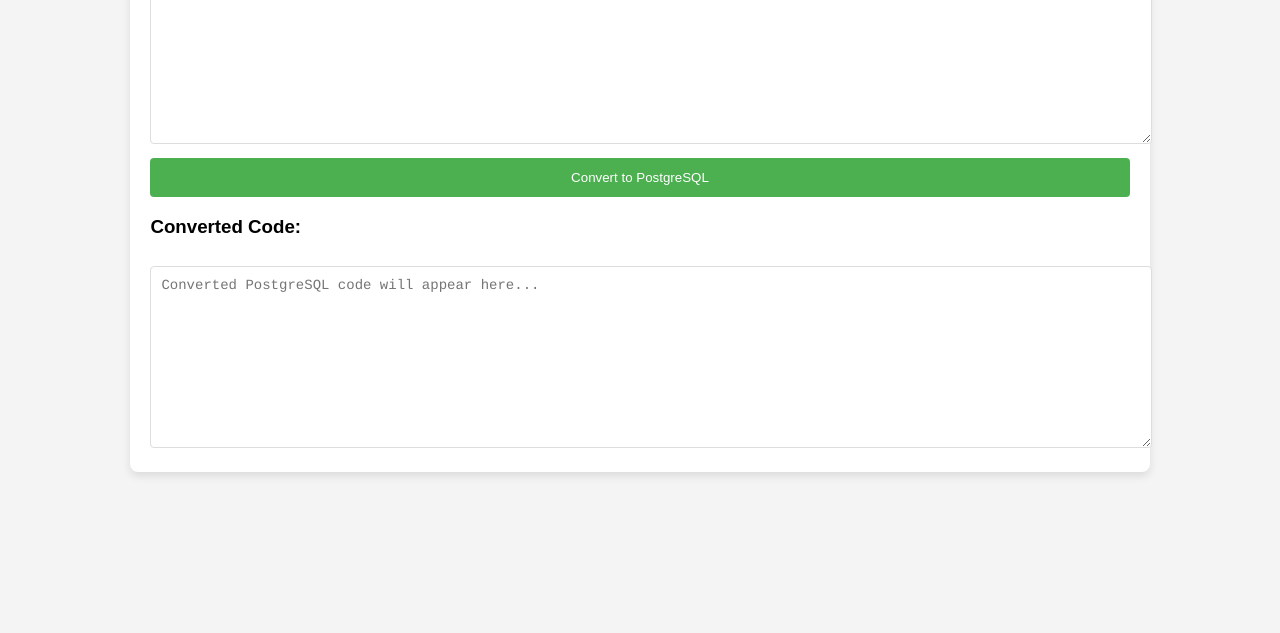
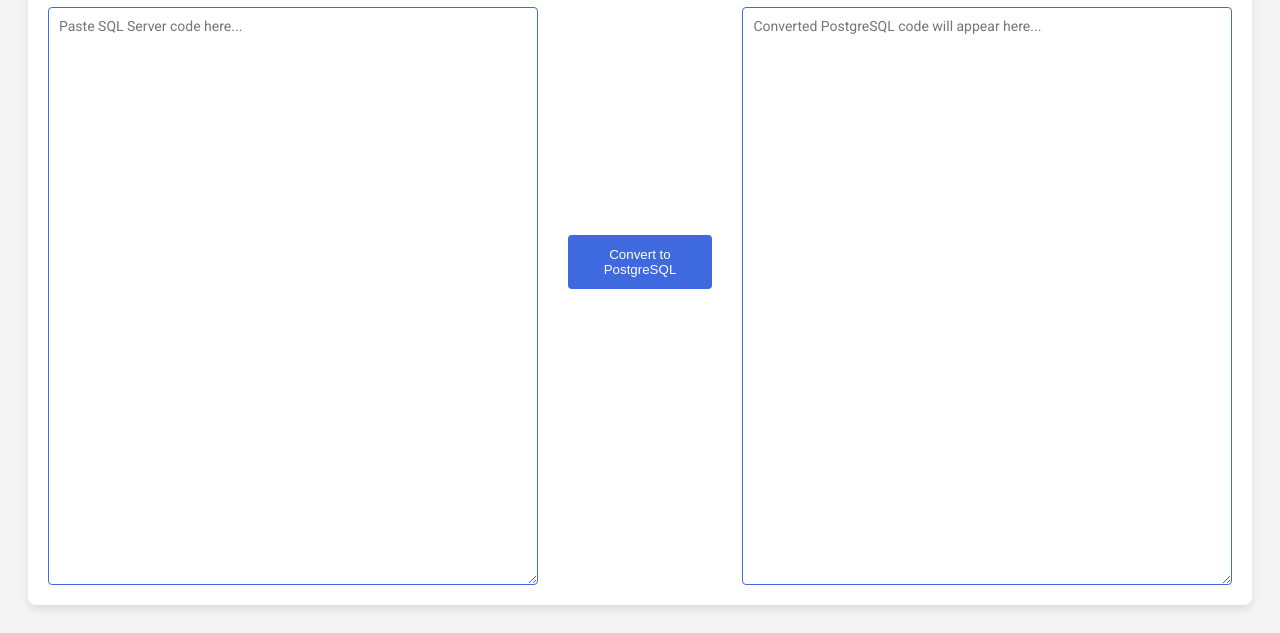
Before and after one commit to heno7/sqlServer2postgres, a plain HTML site: page index.html in a window 1280 px wide. Shown: the part 176-809 px from the top of the page. Drawn offline with Linux system fonts and the light colour scheme.

Commit message:
update ui

```diff
--- a/index.css
+++ b/index.css
@@ -1,37 +1,68 @@
+:root {
+  --main-color: rgb(62, 105, 223);
+  --main-color-hover: rgba(62, 105, 223, 0.8);
+}
+
 body {
-  font-family: Arial, sans-serif;
+  font-family: Roboto, sans-serif;
   background-color: #f4f4f4;
   padding: 20px;
+  padding-top: 0;
+  box-sizing: border-box;
+  color: var(--main-color);
 }
 
 .container {
-  width: 80%;
+  display: flex;
+  justify-content: space-between;
+  align-items: center;
   margin: 0 auto;
   background-color: #fff;
   padding: 20px;
   border-radius: 8px;
   box-shadow: 0 4px 8px rgba(0, 0, 0, 0.1);
+  height: 82vh;
 }
 
 h1 {
   text-align: center;
+  margin-top: 0.8em;
+}
+
+.sql-display {
+  width: 50%;
+  height: 100%;
+  display: flex;
+  flex-direction: column;
+}
+
+.origin-sql-display-header {
+  width: 93%;
+  display: flex;
+  justify-content: space-between;
+  align-items: center;
+}
+.postgres-sql-display {
+  align-items: flex-end;
 }
 
 textarea {
-  width: 100%;
+  width: 90%;
+  height: 85%;
   padding: 10px;
   font-family: Courier, monospace;
   font-size: 14px;
   margin-top: 10px;
   border: 1px solid #ddd;
   border-radius: 4px;
+  outline: none;
+  border: 1px solid var(--main-color);
+  font-family: Roboto, sans-serif;
 }
 
 button {
-  display: block;
-  width: 100%;
   padding: 12px;
-  background-color: #4caf50;
+  background-color: var(--main-color);
   color: white;
   border: none;
   border-radius: 4px;
@@ -40,5 +71,5 @@ button {
 }
 
 button:hover {
-  background-color: #45a049;
+  background-color: var(--main-color-hover);
 }
--- a/index.html
+++ b/index.html
@@ -4,12 +4,22 @@
     <meta charset="UTF-8" />
     <meta name="viewport" content="width=device-width, initial-scale=1.0" />
     <title>SQL Server to PostgreSQL Converter</title>
+    <link rel="preconnect" href="https://fonts.googleapis.com" />
+    <link rel="preconnect" href="https://fonts.gstatic.com" crossorigin />
+    <link
+      href="https://fonts.googleapis.com/css2?family=Inter:ital,opsz,wght@0,14..32,100..900;1,14..32,100..900&family=Roboto:ital,wght@0,100;0,300;0,400;0,500;0,700;0,900;1,100;1,300;1,400;1,500;1,700;1,900&display=swap"
+      rel="stylesheet"
+    />
     <link rel="stylesheet" href="index.css" />
   </head>
   <body>
+    <h1>SQL Server to PostgreSQL Converter</h1>
     <div class="container">
-      <h1>SQL Server to PostgreSQL Converter</h1>
-      <div>
+      <div class="sql-display">
+        <div class="origin-sql-display-header">
+          <h2>Origin SQL</h2>
+          <button id="clearBtn">Clear</button>
+        </div>
         <textarea
           id="sqlInput"
           rows="10"
@@ -17,8 +27,8 @@
         ></textarea>
       </div>
       <button id="convertBtn">Convert to PostgreSQL</button>
-      <div>
-        <h3>Converted Code:</h3>
+      <div class="sql-display postgres-sql-display">
+        <h2>Converted SQL</h2>
         <textarea
           id="sqlOutput"
           rows="10"
--- a/index.js
+++ b/index.js
@@ -1,3 +1,8 @@
+document.getElementById('clearBtn').addEventListener('click', function () {
+    document.getElementById('sqlInput').value = '';
+    document.getElementById('sqlOutput').value = '';
+});
+
 document.getElementById("convertBtn").addEventListener("click", function () {
     let sqlInput = document.getElementById("sqlInput").value;
     let sqlOutput = document.getElementById("sqlOutput");
@@ -64,19 +69,21 @@ function handleDmlStatements(sql) {
 }
 
 function handleDeleteStatements(sql) {
-    // Handle DELETE without FROM (direct deletion from a single table)
-    sql = sql.replace(/\bdelete (\S+)\b/gi, 'DELETE FROM $1');
+    // Handle DELETE without FROM (SQL Server allows this; PostgreSQL requires FROM)
+    // Example: DELETE test -> DELETE FROM test
+    sql = sql.replace(/\bdelete\s+(\S+)(\s+where|\s*$)/gi, 'DELETE FROM $1$2');
 
     // Handle DELETE with FROM (complex DELETE with joins or subqueries)
-    sql = sql.replace(/\bdelete (\S+)\s+from\s+(\S+)\s+/gi, 'DELETE FROM $2 USING $3 WHERE $2.$1 = $3.$1');
+    // Example: DELETE e FROM employees e INNER JOIN departments d ON e.department_id = d.department_id
+    sql = sql.replace(/\bdelete\s+(\S+)\s+from\s+(\S+)/gi, 'DELETE FROM $2 USING $2 WHERE $1');
 
-    // Handle DELETE with OUTPUT DELETED clause (SQL Server to PostgreSQL RETURNING)
-    sql = sql.replace(/\bdelete from (\S+)\s+output deleted\.(\w+)\s+where/gi, function (match, table, column) {
-        return `DELETE FROM ${table} WHERE RETURNING ${column};`;
-    });
+    // Handle DELETE with OUTPUT (SQL Server) to RETURNING (PostgreSQL)
+    // Example: DELETE FROM employees OUTPUT deleted.id -> DELETE FROM employees RETURNING id
+    sql = sql.replace(/\bdelete from (\S+)\s+output deleted\.(\w+)/gi, 'DELETE FROM $1 RETURNING $2');
 
     return sql;
 }
+
 
 function handleDataTypes(sql) {
     // SQL Server to PostgreSQL Data Type Conversion
```
